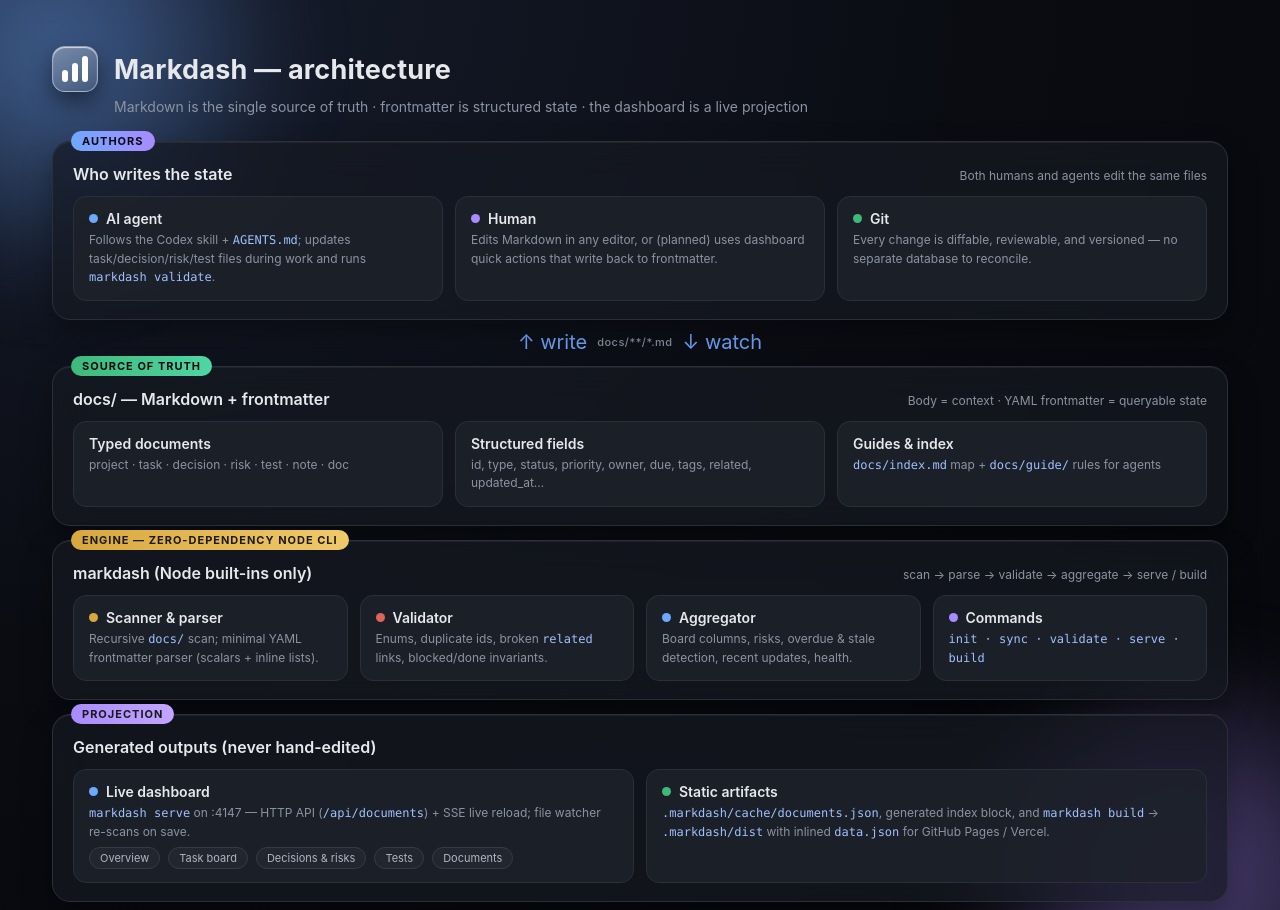
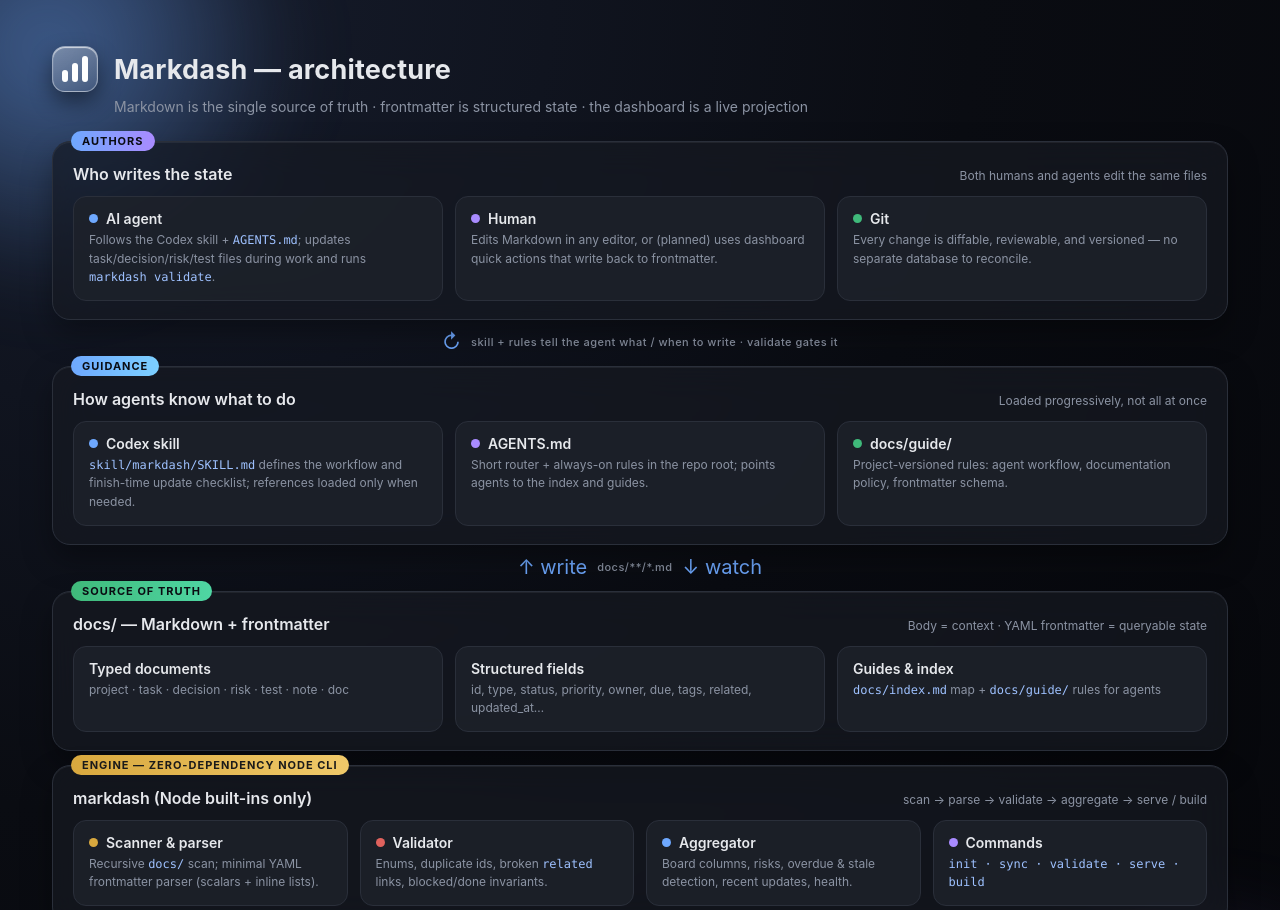
Before and after one commit to zhuyifan2013/markdash, a website: page brand/architecture.html in a window 1280 px wide. Shown: the top 910 px of the page. Drawn offline with Linux system fonts and the light colour scheme.

Commit message:
Document the AI skill in README and architecture diagram
- Add a Guidance layer to the architecture diagram (Codex skill,
  AGENTS.md router, docs/guide) showing how agents know what/when to write
- Expand README with an AI agent skill section: install, progressive
  disclosure layout, enforced workflow, and tool support

```diff
--- a/brand/architecture.html
+++ b/brand/architecture.html
@@ -1,7 +1,7 @@
 <!DOCTYPE html>
 <html lang="en"><head><meta charset="utf-8"/><style>
   *{margin:0;padding:0;box-sizing:border-box;}
-  html,body{width:1280px;height:980px;}
+  html,body{width:1280px;height:1230px;}
   body{
     background:radial-gradient(120% 120% at 10% 0%,#161c2c 0%,#0a0c12 55%,#06070b 100%);
     font-family:-apple-system,"SF Pro Display","PingFang SC","Helvetica Neue",sans-serif;
@@ -67,6 +67,19 @@
     </div>
   </div>
 
+  <div class="flow"><span>&#8635;</span><b>skill + rules tell the agent what / when to write &#183; validate gates it</b></div>
+
+  <!-- Layer 1b: guidance -->
+  <div class="layer">
+    <div class="layer-tag" style="background:linear-gradient(90deg,#6ea8fe,#7cd0ff);color:#0a0c12;">Guidance</div>
+    <div class="layer-head"><div class="layer-title">How agents know what to do</div><div class="layer-note">Loaded progressively, not all at once</div></div>
+    <div class="cards">
+      <div class="card"><div class="k"><span class="dot blue"></span>Codex skill</div><div class="v"><span class="cmd">skill/markdash/SKILL.md</span> defines the workflow and finish-time update checklist; references loaded only when needed.</div></div>
+      <div class="card"><div class="k"><span class="dot purple"></span>AGENTS.md</div><div class="v">Short router + always-on rules in the repo root; points agents to the index and guides.</div></div>
+      <div class="card"><div class="k"><span class="dot green"></span>docs/guide/</div><div class="v">Project-versioned rules: agent workflow, documentation policy, frontmatter schema.</div></div>
+    </div>
+  </div>
+
   <div class="flow"><span>↑ write</span><b>docs/**/*.md</b><span>↓ watch</span></div>
 
   <!-- Layer 2: source of truth -->
```
Also changed, not shown: README.md, docs/assets/architecture.png.
